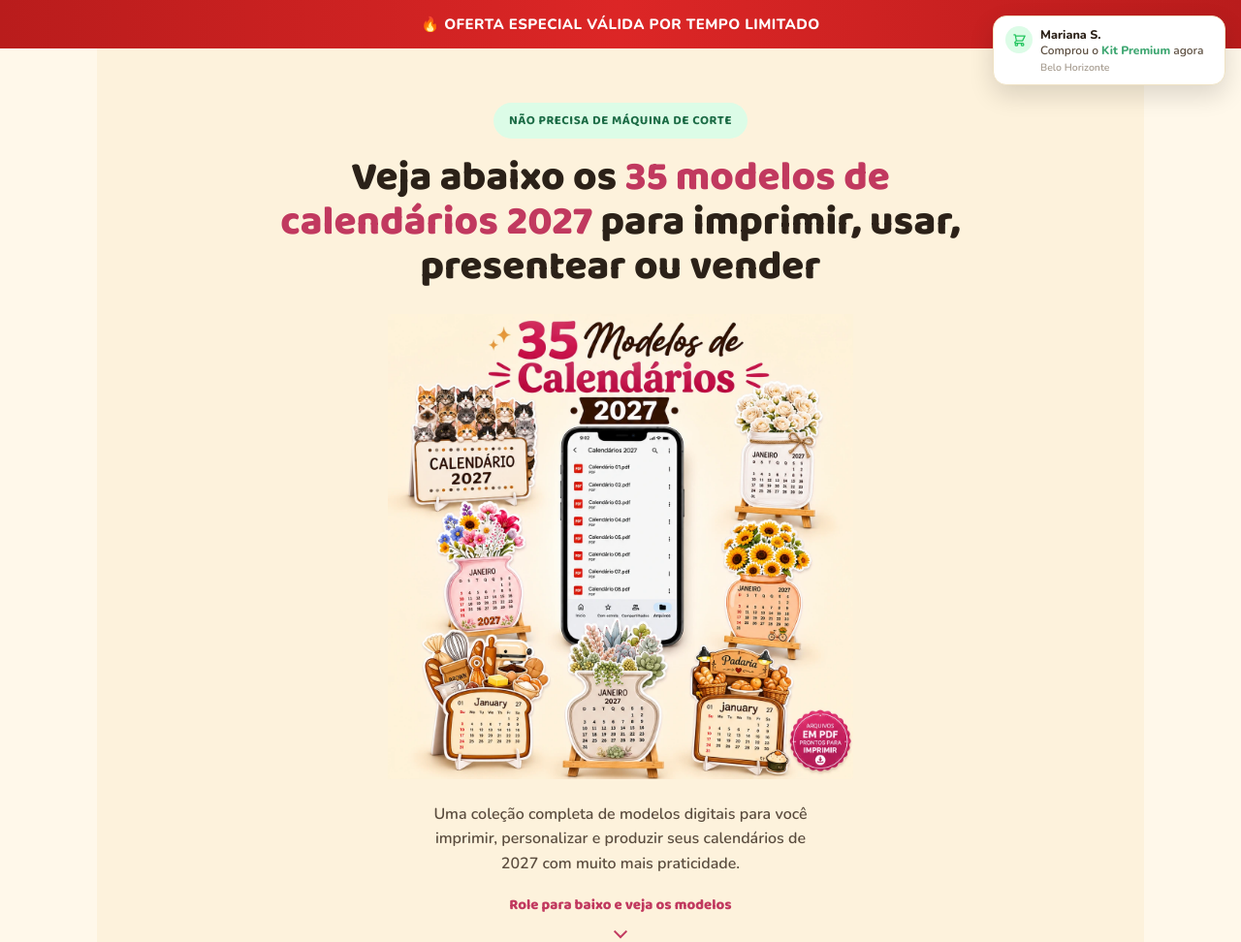
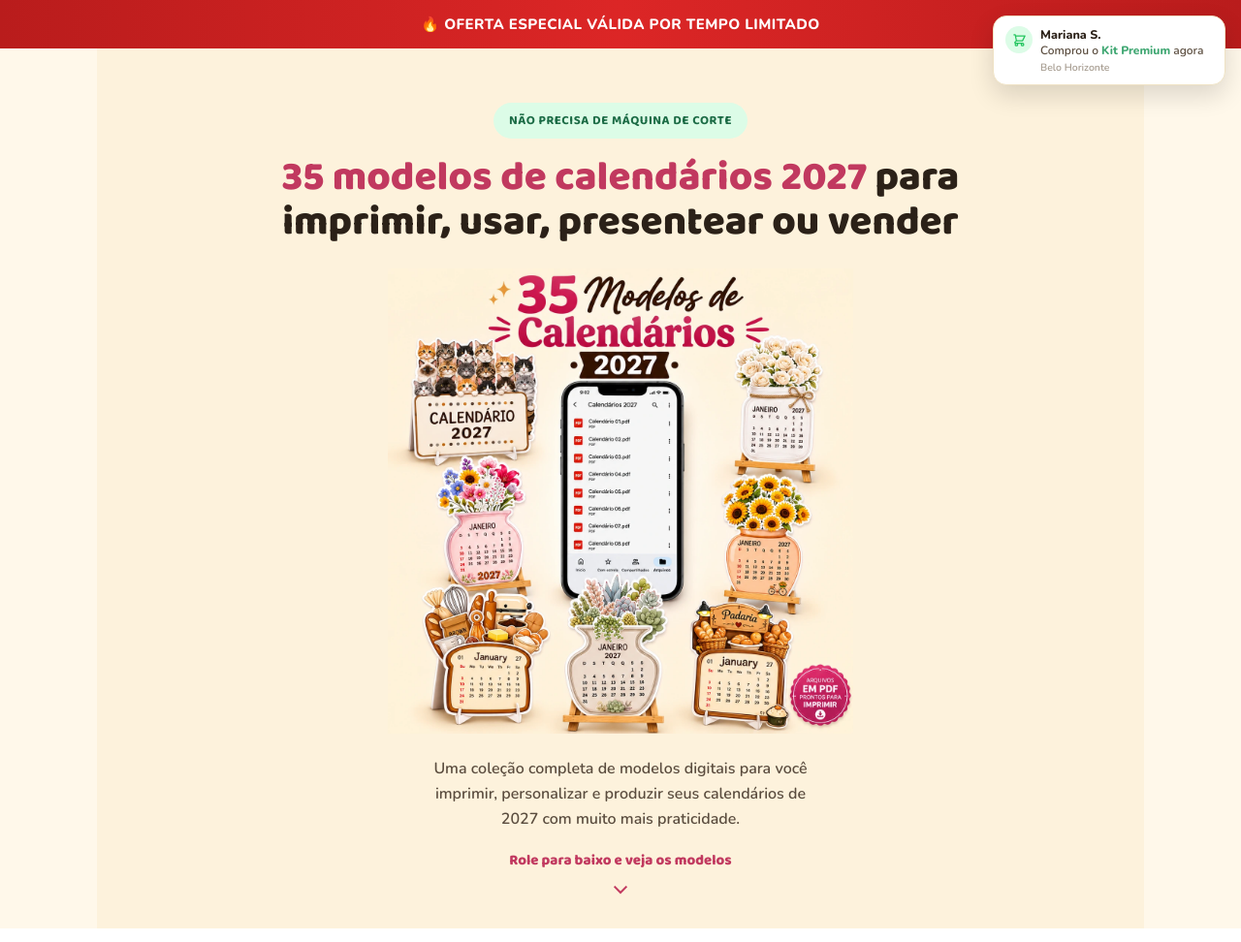
Before and after one commit to brunoindio05/kitcalendarios2027, a plain HTML site: page index.html in a window 1280 px wide. Shown: the top 972 px of the page at 97% size. Drawn offline with nearby package versions, Linux system fonts and the light colour scheme.

Commit message:
ajuste LP 3

```diff
--- a/index.html
+++ b/index.html
@@ -501,7 +501,7 @@ e.head.appendChild(js)})(window,document,'sentinel','https://api.crispapelariape
 <!-- ===== HERO ===== -->
 <header class="hero wrap">
   <span class="eyebrow">Não precisa de máquina de corte</span>
-  <h1>Veja abaixo os <span class="titulo-verde-2">35 modelos de calendários 2027</span> para imprimir, usar, presentear ou vender</h1>
+  <h1><span class="titulo-verde-2">35 modelos de calendários 2027</span> para imprimir, usar, presentear ou vender</h1>
 
   <div class="cover-image-wrapper">
     <img src="img/capa.webp" alt="Kit de Calendários 2027" class="cover-image">
```
